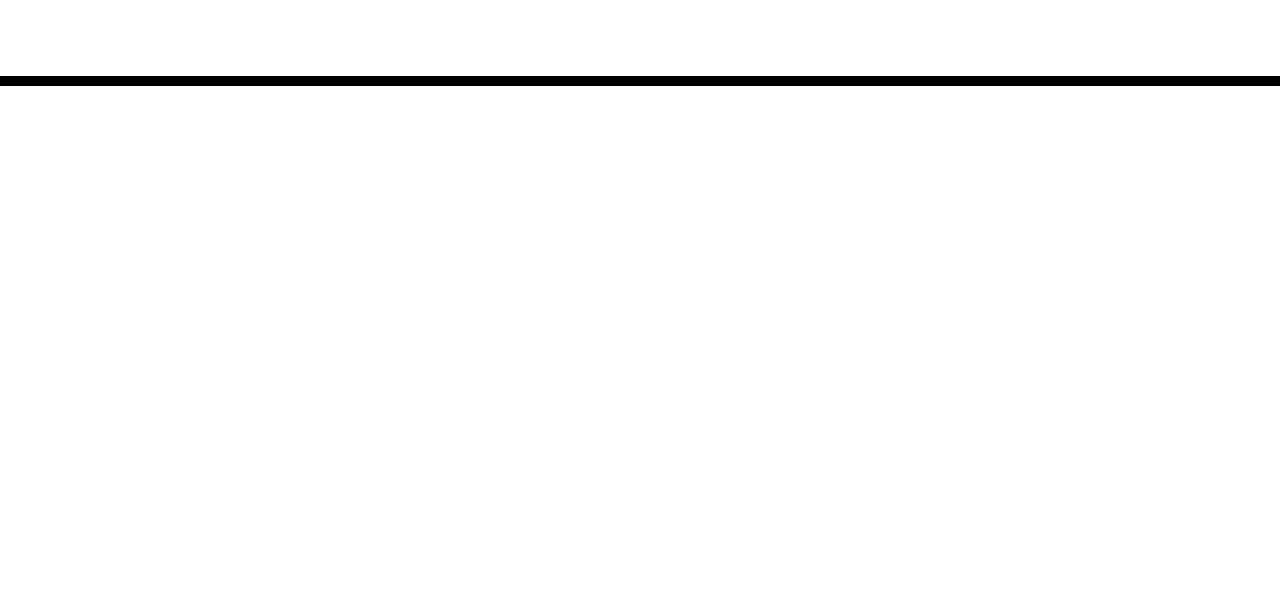
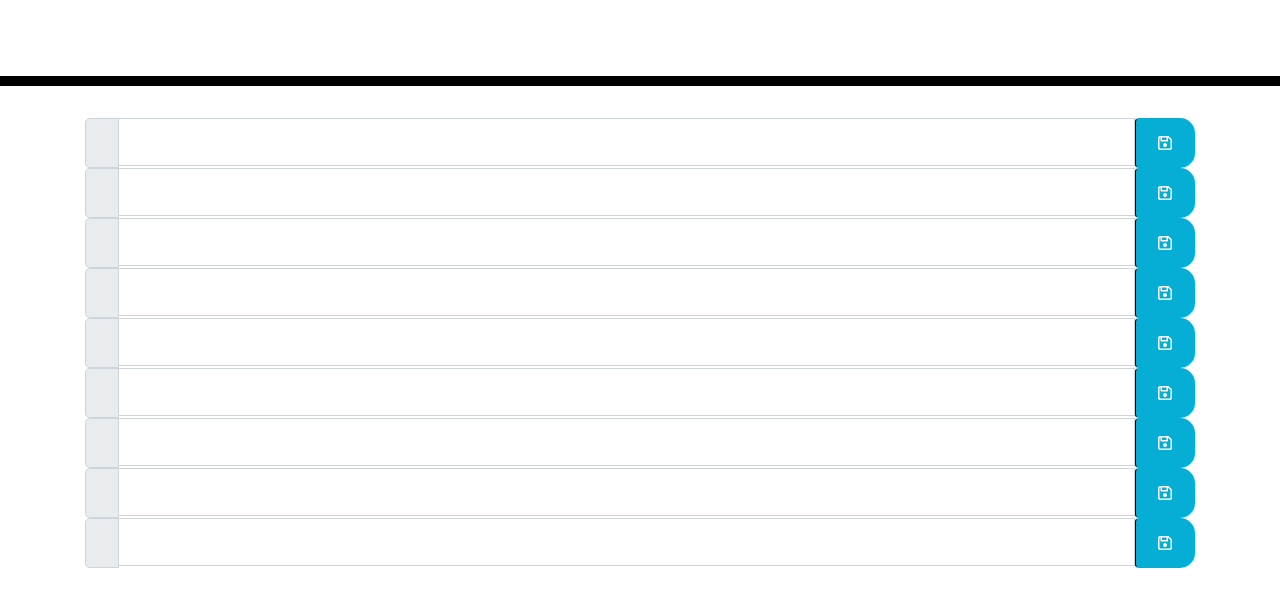
Before and after one commit to AWonka/HW5-Work-Day-Scheduler, a plain HTML site: page index.html in a window 1280 px wide. Shown: the part 182-788 px from the top of the page. Drawn offline with nearby package versions, Linux system fonts and the light colour scheme; files that its build step writes are made by us from their sources.

Commit message:
added div sections with input field and save functionality + favicon for save icon

```diff
--- a/assets/style.css
+++ b/assets/style.css
@@ -69,3 +69,11 @@
     font-size: 20px;
     transition: all 0.3s ease-in-out;
   }
+
+.fa-save {
+    padding: 10px;
+}
+
+.container {
+    margin-bottom: 10%;
+}
--- a/index.html
+++ b/index.html
@@ -4,21 +4,13 @@
     <meta charset="UTF-8" />
     <meta name="viewport" content="width=device-width, initial-scale=1.0" />
     <meta http-equiv="X-UA-Compatible" content="ie=edge" />
-    <link
-      rel="stylesheet"
-      href="https://stackpath.bootstrapcdn.com/bootstrap/4.3.1/css/bootstrap.min.css"
-    />
-    <link
-      rel="stylesheet"
-      href="https://use.fontawesome.com/releases/v5.8.1/css/all.css"
-      integrity="sha384-50oBUHEmvpQ+1lW4y57PTFmhCaXp0ML5d60M1M7uH2+nqUivzIebhndOJK28anvf"
-      crossorigin="anonymous"
-    />
-    <link
-      href="https://fonts.googleapis.com/css?family=Open+Sans&display=swap"
-      rel="stylesheet"
-    />
-    <link rel="stylesheet" href="style.css" />
+    <!-- Using Bootstrap for layout -->
+    <link rel="stylesheet" href="https://stackpath.bootstrapcdn.com/bootstrap/4.3.1/css/bootstrap.min.css" />
+    <link rel="stylesheet" href="https://use.fontawesome.com/releases/v5.8.1/css/all.css"
+        integrity="sha384-50oBUHEmvpQ+1lW4y57PTFmhCaXp0ML5d60M1M7uH2+nqUivzIebhndOJK28anvf" crossorigin="anonymous" />
+    <link href="https://fonts.googleapis.com/css?family=Open+Sans&display=swap" rel="stylesheet" />
+    <link rel="stylesheet" href="./assets/style.css" />
+    <script src="https://kit.fontawesome.com/d3bce829f3.js" crossorigin="anonymous"></script>
     <title>Work Day Scheduler</title>
   </head>
 
@@ -29,10 +21,85 @@
       <p id="currentDay" class="lead"></p>
     </header>
     <div class="container">
-      <!-- Timeblocks go here -->
+      <!-- 9am timeblock here -->
+        <div class="input-group input-group-lg" data-hour="9">
+            <div class="input-group-prepend">
+                <span class="input-group-text time-block block1"></span>
+            </div>
+            <input type="text" class="form-control form9" aria-label="Large">
+            <!-- Favicon save icon -->
+            <button class="btn saveBtn"><i class="far fa-save"></i></button>
+        </div>
+        <!-- 10am timeblock here -->
+        <div class="input-group input-group-lg" data-hour="10">
+            <div class="input-group-prepend">
+                <span class="input-group-text time-block block2"></span>
+            </div>
+            <input type="text" class="form-control form10" aria-label="Large">
+            <button class="btn saveBtn"><i class="far fa-save"></i></button>
+        </div>
+        <!-- 11am timeblock here -->
+        <div class="input-group input-group-lg" data-hour="11">
+            <div class="input-group-prepend">
+                <span class="input-group-text time-block block3"></span>
+            </div>
+            <input type="text" class="form-control form11" aria-label="Large">
+            <button class="btn saveBtn"><i class="far fa-save"></i></button>
+        </div>
+        <!-- 12pm timeblock here -->
+        <div class="input-group input-group-lg" data-hour="12">
+            <div class="input-group-prepend">
+                <span class="input-group-text time-block block4"></span>
+            </div>
+            <input type="text" class="form-control form12" aria-label="Large">
+            <button class="btn saveBtn"><i class="far fa-save"></i></button>
+        </div>
+        <!-- 1pm timeblock here -->
+        <div class="input-group input-group-lg" data-hour="1">
+            <div class="input-group-prepend">
+                <span class="input-group-text time-block block5"></span>
+            </div>
+            <input type="text" class="form-control form1" aria-label="Large">
+            <button class="btn saveBtn"><i class="far fa-save"></i></button>
+        </div>
+        <!-- 2pm timeblock here -->
+        <div class="input-group input-group-lg" data-hour="2">
+            <div class="input-group-prepend">
+                <span class="input-group-text time-block block6"></span>
+            </div>
+            <input type="text" class="form-control form2" aria-label="Large">
+            <button class="btn saveBtn"><i class="far fa-save"></i></button>
+        </div>
+        <!-- 3pm timeblock here -->
+        <div class="input-group input-group-lg" data-hour="3">
+            <div class="input-group-prepend">
+                <span class="input-group-text time-block block7"></span>
+            </div>
+            <input type="text" class="form-control form3" aria-label="Large">
+            <button class="btn saveBtn"><i class="far fa-save"></i></button>
+        </div>
+        <!-- 4pm timeblock here -->
+        <div class="input-group input-group-lg" data-hour="4">
+            <div class="input-group-prepend">
+                <span class="input-group-text time-block block8"></span>
+            </div>
+            <input type="text" class="form-control form4" aria-label="Large">
+            <button class="btn saveBtn"><i class="far fa-save"></i></button>
+        </div>
+        <!-- 5pm timeblock here -->
+        <div class="input-group input-group-lg" data-hour="5">
+            <div class="input-group-prepend">
+                <span class="input-group-text time-block block9"></span>
+            </div>
+            <input type="text" class="form-control form5" aria-label="Large">
+            <button class="btn saveBtn"><i class="far fa-save"></i></button>
+        </div>
     </div>
 
-    <script src="https://cdnjs.cloudflare.com/ajax/libs/jquery/3.2.1/jquery.min.js%22%3E</script>
-    <script src="https://cdnjs.cloudflare.com/ajax/libs/moment.js/2.24.0/moment.min.js%22%3E</script>
-  </body>
+    <script src="https://code.jquery.com/jquery-3.4.1.min.js"></script>
+    <script src="https://cdnjs.cloudflare.com/ajax/libs/moment.js/2.24.0/moment.min.js"></script>
+    <script src="./assets/script.js"></script>
+
+</body>
+
 </html>
```
Lines whose indentation alone changed are shown as unchanged.
